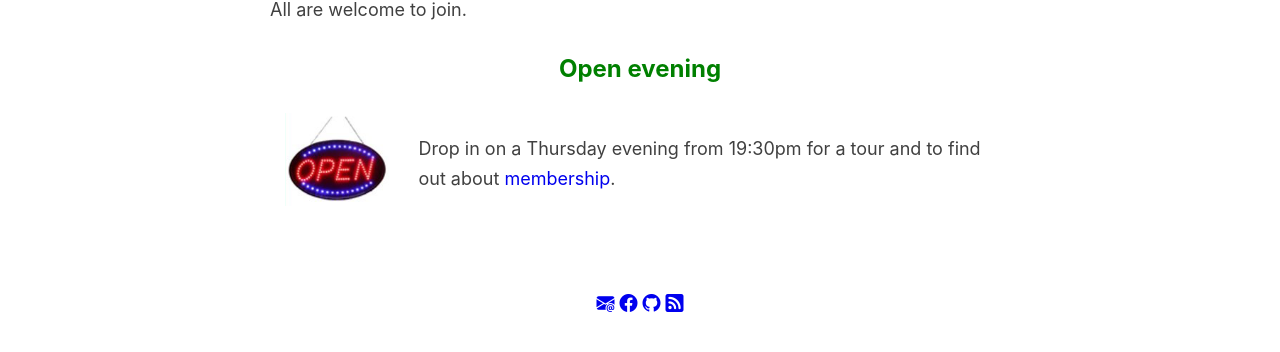
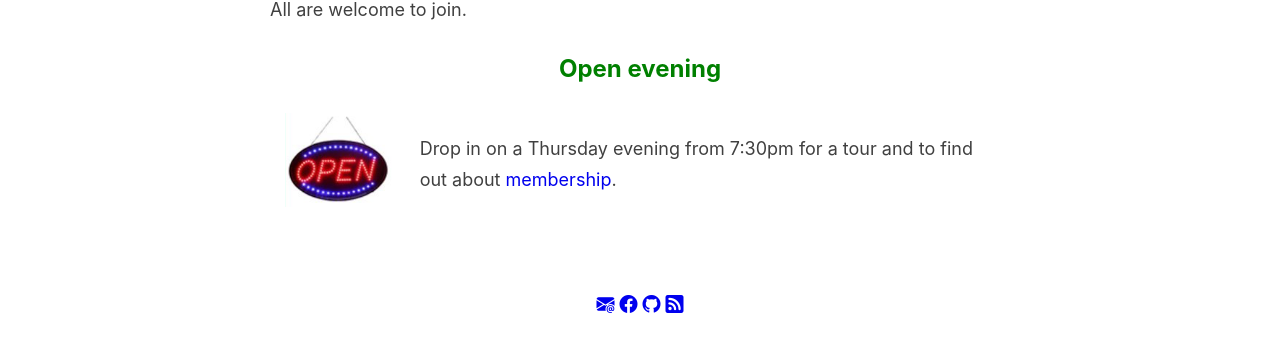
Before and after one commit to nadhack/nhsite, a Jekyll site: the page built from index.html, in a window 1280 px wide. Shown: the part 458-810 px from the top of the page. Built offline with Jekyll 4.4.1, drawn with Linux system fonts in a browser that asks for light colours; the list of posts is cut into pages by our own code.

Commit message:
Revert "change time again"
This reverts commit 3d48b3f83a4f16b6be6bf98f20a7a9df58810dd3.

```diff
--- a/index.html
+++ b/index.html
@@ -10,6 +10,6 @@ layout: default
 <table class="layoutTable">
   <tr>
     <td><img src="/nhsite/images/open-hours.png"/></td>
-    <td>Drop in on a Thursday evening from 19:30pm for a tour and to find out about <a href="{{ site.baseurl }}/membership">membership</a>.</td>
+    <td>Drop in on a Thursday evening from 7:30pm for a tour and to find out about <a href="{{ site.baseurl }}/membership">membership</a>.</td>
   </tr>
 </table>
```
